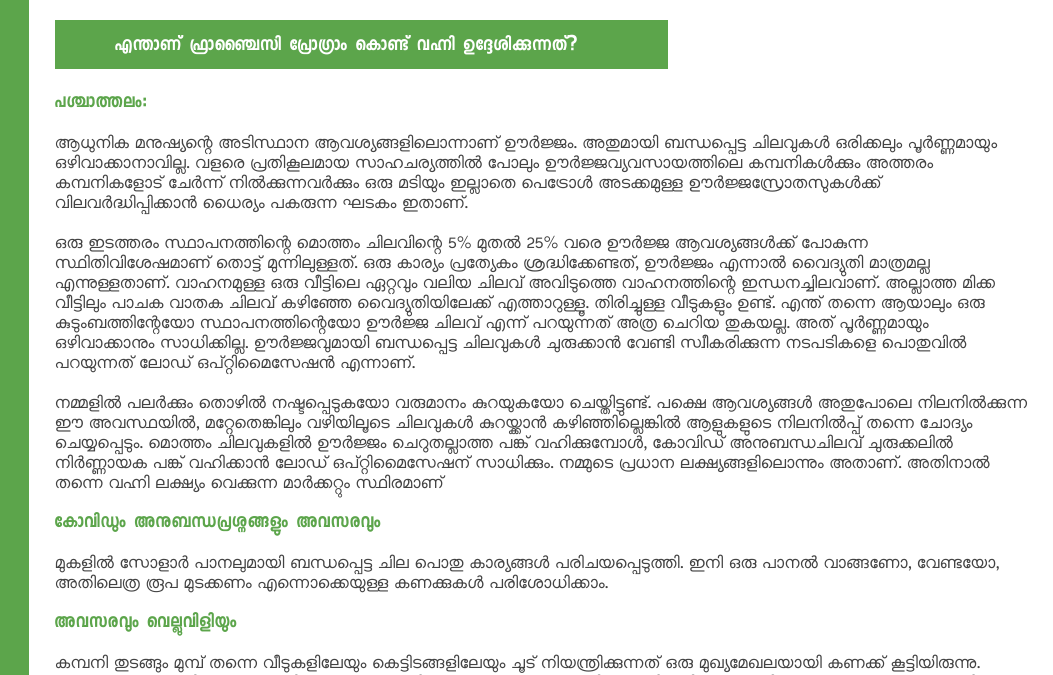
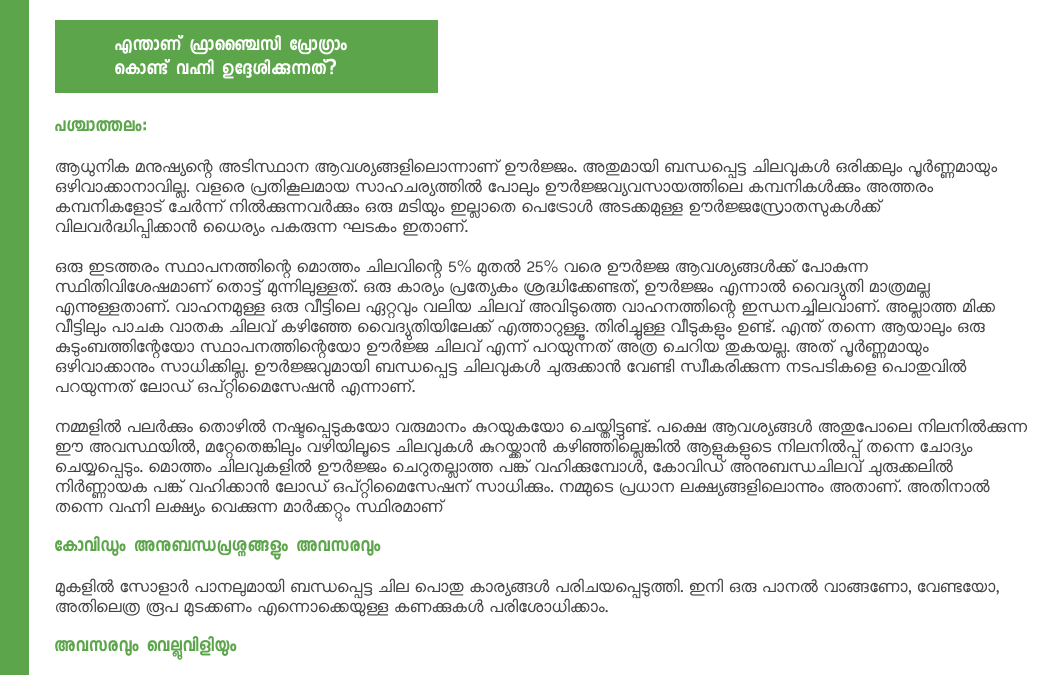
Before and after one commit to akshayjyothis/wahV2, a plain HTML site: page Franchise.html in a window 1280 px wide. Shown: the part 63-738 px from the top of the page, 227-1280 px from the left. Drawn offline with Linux system fonts and the light colour scheme; files whose address does not match are found by name.

Commit message:
Add files via upload

```diff
--- a/Franchise.html
+++ b/Franchise.html
@@ -73,7 +73,7 @@
                 <div>
                     <br>
                     <div class="contents">
-                        <h2>എന്താണ് ഫ്രാഞ്ചൈസി പ്രോഗ്രാം കൊണ്ട് വഹ്നി ഉദ്ദേശിക്കുന്നത്?</h2>
+                        <h2>എന്താണ് ഫ്രാഞ്ചൈസി പ്രോഗ്രാം<br>കൊണ്ട് വഹ്നി ഉദ്ദേശിക്കുന്നത്?</h2>
                     </div>
                     <br>
 
```
